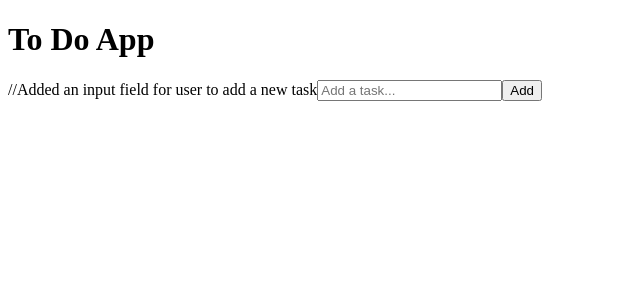
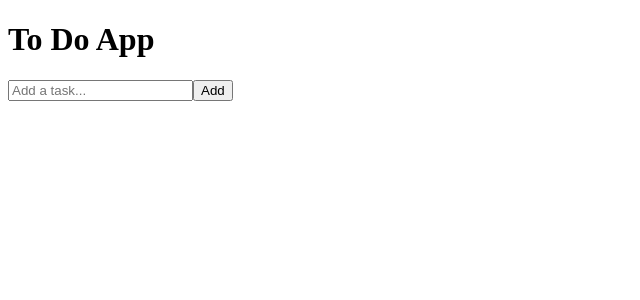
Before and after one commit to anku-js/ToDo-App, a React (Vite) app: page / in a window 1280 px wide. Shown: the top 300 px of the page, without its empty margins (0-640 px from the left). Built offline with nearby package versions, Linux system fonts and the light colour scheme.

Commit message:
feat(TaskInput):implemented add button to add a new task in task list

```diff
--- a/src/App.tsx
+++ b/src/App.tsx
@@ -4,11 +4,19 @@ import TaskInput from "./components/TaskInput";
 
 function App() {
   const [task, setTask] = useState("");
+  const [taskList, setTaskList] = useState([]);
 
+  // addTask function adds the new task in taskList when add button is clicked and if input field is not empty. It makes the input field empty after adding the task
+  const addTask = () => {
+    if (task !== "") {
+      setTaskList([...taskList, task]);
+      setTask("");
+    }
+  };
   return (
     <div className="app">
       <h1>To Do App</h1>
-      <TaskInput task={task} setTask={setTask}/>
+      <TaskInput task={task} setTask={setTask} addTask={addTask} />
     </div>
   );
 }
--- a/src/components/TaskInput.tsx
+++ b/src/components/TaskInput.tsx
@@ -1,7 +1,7 @@
-export default function TaskInput({ task, setTask }) {
+export default function TaskInput({ task, setTask, addTask }) {
   return (
     <div className="task-input-wrapper">
-        //Added an input field for user to add a new task
+        {/* Added an input field for user to add a new task */}
       <input
         type="text"
         name="toDo"
@@ -11,7 +11,7 @@ export default function TaskInput({ task, setTask }) {
           setTask(e.target.value);
         }}
       />
-      <button className="add-button">Add</button>
+      <button className="add-button" onClick={addTask}>Add</button>
     </div>
   );
 }
```
